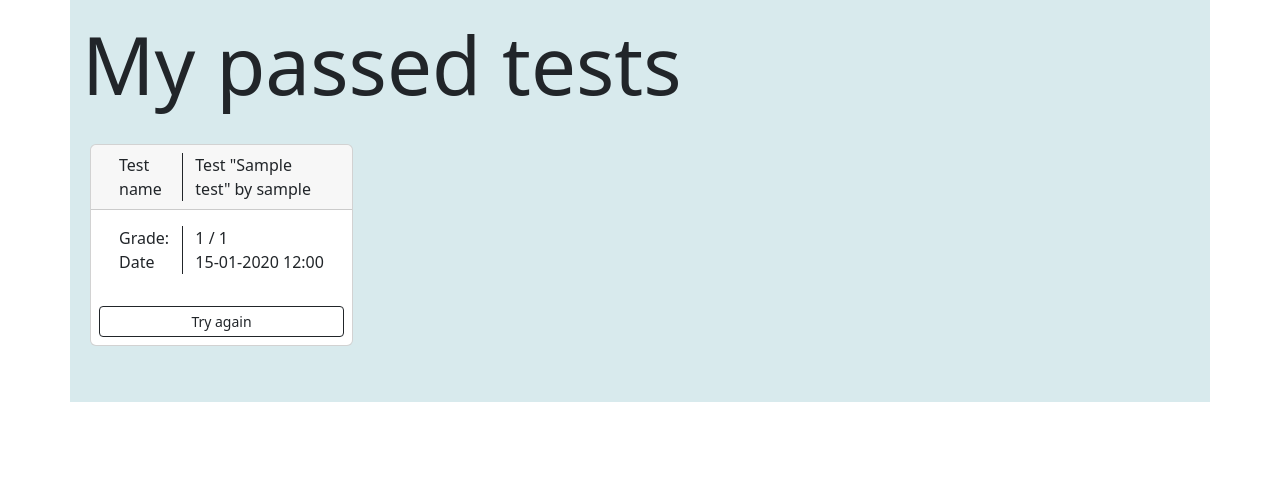
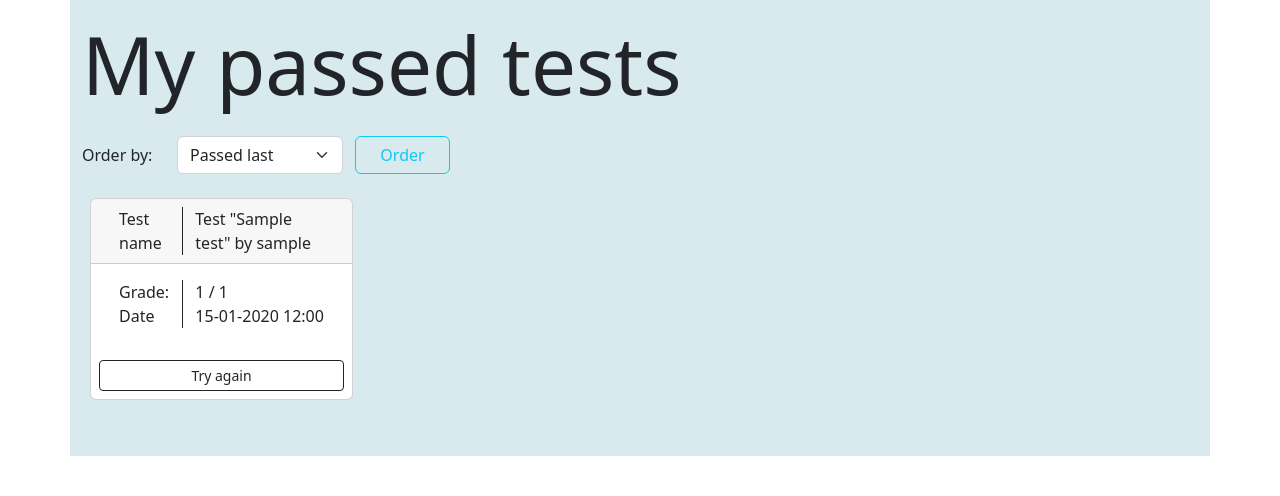
Before and after one commit to embu08/quizapp, a Django app: page /tests/passed_tests/ in a window 1280 px wide. Shown: the part 72-568 px from the top of the page. Run offline with Django 4.2, Linux system fonts and the light colour scheme; a user stored in the database is signed in; tables that the repository leaves empty hold one stand-in row (values such as "Sample post").

Commit message:
added sorting by a lot of options for test, my_test, passed_tests pages

```diff
--- a/quizapp/main_app/templates/main_app/base.html
+++ b/quizapp/main_app/templates/main_app/base.html
@@ -169,8 +169,8 @@
     <ul class="pagination m-0">
         <!--        first and previous-->
         {% if page_obj.has_previous %}
-        <li class="page-item"><a class="page-link" href="?page=1">First</a></li>
-        <li class="page-item"><a class="page-link" href="?page={{ page_obj.previous_page_number }}">Previous</a></li>
+        <li class="page-item"><a class="page-link" href="?ordering={{ ordering }}&page=1">First</a></li>
+        <li class="page-item"><a class="page-link" href="?ordering={{ ordering }}&page={{ page_obj.previous_page_number }}">Previous</a></li>
         {% else %}
         <li class="page-item"><a class="page-link disabled text-dark" href="">First</a></li>
         <li class="page-item"><a class="page-link disabled text-dark" href="">Previous</a></li>
@@ -184,8 +184,8 @@
 
         <!--        next and last-->
         {% if page_obj.has_next %}
-        <li class="page-item"><a class="page-link" href="?page={{ page_obj.next_page_number }}">Next</a></li>
-        <li class="page-item"><a class="page-link" href="?page={{ page_obj.paginator.num_pages }}">Last</a></li>
+        <li class="page-item"><a class="page-link" href="?ordering={{ ordering }}&page={{ page_obj.next_page_number }}">Next</a></li>
+        <li class="page-item"><a class="page-link" href="?ordering={{ ordering }}&page={{ page_obj.paginator.num_pages }}">Last</a></li>
         {% else %}
         <li class="page-item"><a class="page-link disabled text-dark" href="">Next</a></li>
         <li class="page-item"><a class="page-link disabled text-dark" href="">Last</a></li>
--- a/quizapp/main_app/templates/main_app/passed_tests.html
+++ b/quizapp/main_app/templates/main_app/passed_tests.html
@@ -5,6 +5,27 @@
 
 {% if passed_tests %}
 <h1 class="display-1 py-3 ">My passed tests</h1>
+
+<form action="{% url 'tests:passed_tests' %}" method="get" class="row mb-3">
+    <span class="col-1 d-flex align-items-center">Order by: </span>
+    <div class="col-2">
+        <select class="form-select" name="ordering">
+            <option value="None" selected disabled hidden>{{ title_ordering }}</option>
+            <option value="data_passed">Passed first</option>
+            <option value="-data_passed">Passed last</option>
+            <option value="category">Category</option>
+            <option value="-category">Category reversed</option>
+            <option value="name">Title</option>
+            <option value="-name">Title reversed</option>
+            <option value="owner">Author</option>
+            <option value="-owner">Author reversed</option>
+            <option value="grade">Grade min to max</option>
+            <option value="-grade">Grade max to min</option>
+        </select>
+    </div>
+    <input type="submit" class="col-1 btn btn-outline-info" value="Order">
+</form>
+
 <div class="row m-0">
     {% for t in passed_tests %}
     <div class="p-2 col-3">
--- a/quizapp/main_app/urls.py
+++ b/quizapp/main_app/urls.py
@@ -1,6 +1,5 @@
 from django.urls import path
 from .views import *
-from django.views.decorators.cache import cache_page
 
 app_name = 'tests'
 
--- a/quizapp/main_app/views.py
+++ b/quizapp/main_app/views.py
@@ -22,8 +22,18 @@ class ShowAllTestsListVIew(ListView):
     template_name = 'main_app/show_tests_list.html'
     context_object_name = 'tests'
     paginate_by = 12
-    # queryset = Test.objects.filter(pk__in=tests_with_questions, is_public=True)
-    queryset = Test.objects.all()
+    queryset = Test.objects.filter(pk__in=tests_with_questions, is_public=True).order_by('-time_update')
+    ordering_title = {
+        'time_update': 'Updated first',
+        '-time_update': 'Updated last',
+        'category': 'Category',
+        '-category': 'Category reversed',
+        'name': 'Title',
+        '-name': 'Title reversed',
+        'owner': 'Author',
+        '-owner': 'Author reversed',
+        None: 'Updated last'
+    }
 
     def get_context_data(self, *args, **kwargs):
         context = super().get_context_data(**kwargs)
@@ -31,31 +41,12 @@ class ShowAllTestsListVIew(ListView):
         for t in context['object_list']:
             questions[t.pk] = Questions.objects.filter(test=t.pk).count()
         context['questions'] = questions
-        # context['ordering'] = self.request.GET.get('ordering')
-        print(context)
+        context['ordering'] = self.get_ordering()
+        context['title_ordering'] = self.ordering_title[context['ordering']]
         return context
 
     def get_ordering(self):
         ordering = self.request.GET.get('ordering')
-        print('*' * 100)
-        print(ordering)
-        # validate ordering here
-        # if ordering == 'Updated':
-        #     return 'time_update'
-        # if ordering == 'Updated reversed':
-        #     return '-time_update'
-        # if ordering == 'Category':
-        #     return 'category'
-        # if ordering == 'Category reversed':
-        #     return '-category'
-        # if ordering == 'Title':
-        #     return 'name'
-        # if ordering == 'Title reversed':
-        #     return '-name'
-        # if ordering == 'Author':
-        #     return 'owner'
-        # if ordering == 'Author reversed':
-        #     return '-owner'
         return ordering
 
 
@@ -64,9 +55,24 @@ class ShowMyTestsListVIew(LoginRequiredMixin, ListView):
     template_name = 'main_app/show_my_tests_list.html'
     context_object_name = 'tests'
     paginate_by = 12
+    ordering_title = {
+        'time_update': 'Updated first',
+        '-time_update': 'Updated last',
+        'category': 'Category',
+        '-category': 'Category reversed',
+        'name': 'Title',
+        '-name': 'Title reversed',
+        None: 'Updated last'
+    }
 
     def get_queryset(self):
-        return Test.objects.filter(owner=self.request.user).order_by('-time_update')
+        q = Test.objects.filter(owner=self.request.user)
+        ordering = self.get_ordering()
+        if ordering:
+            q = q.order_by(ordering)
+        else:
+            q = q.order_by('-time_update')
+        return q
 
     def get_context_data(self, *args, **kwargs):
         context = super().get_context_data(**kwargs)
@@ -74,7 +80,13 @@ class ShowMyTestsListVIew(LoginRequiredMixin, ListView):
         for t in context['object_list']:
             questions[t.pk] = Questions.objects.filter(test=t.pk).count()
         context['questions'] = questions
+        context['ordering'] = self.get_ordering()
+        context['title_ordering'] = self.ordering_title[context['ordering']]
         return context
+
+    def get_ordering(self):
+        ordering = self.request.GET.get('ordering')
+        return ordering
 
 
 class AddTestView(LoginRequiredMixin, CreateView):
@@ -273,6 +285,35 @@ class PassedTestView(LoginRequiredMixin, ListView):
     template_name = 'main_app/passed_tests.html'
     context_object_name = 'passed_tests'
     paginate_by = 20
+    ordering_title = {
+        'data_passed': 'Passed first',
+        '-data_passed': 'Passed last',
+        'category': 'Category',
+        '-category': 'Category reversed',
+        'name': 'Title',
+        '-name': 'Title reversed',
+        'owner': 'Author',
+        '-owner': 'Author reversed',
+        'grade': 'Grade min to max',
+        '-grade': 'Grade max to min',
+        None: 'Passed last'
+    }
 
     def get_queryset(self):
-        return PassedTests.objects.filter(user=self.request.user).order_by('-data_passed')
+        q = PassedTests.objects.filter(user=self.request.user)
+        ordering = self.get_ordering()
+        if ordering:
+            q = q.order_by(ordering)
+        else:
+            q = q.order_by('-data_passed')
+        return q
+
+    def get_context_data(self, *args, **kwargs):
+        context = super().get_context_data(**kwargs)
+        context['ordering'] = self.get_ordering()
+        context['title_ordering'] = self.ordering_title[context['ordering']]
+        return context
+
+    def get_ordering(self):
+        ordering = self.request.GET.get('ordering')
+        return ordering
```
Also changed, not shown: quizapp/main_app/templates/main_app/show_my_tests_list.html (+17 -0 lines), quizapp/main_app/templates/main_app/show_tests_list.html (+4 -3 lines).
